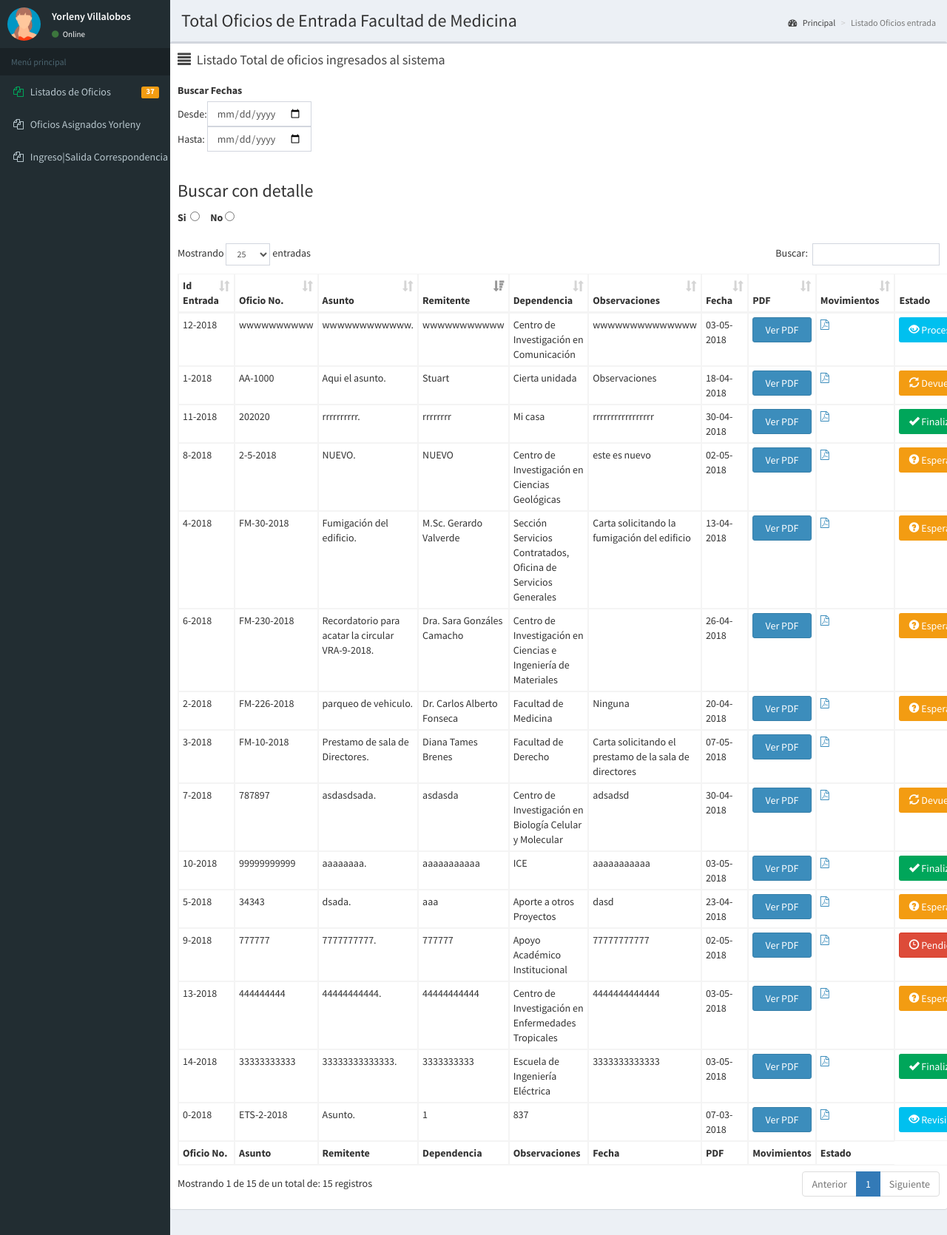
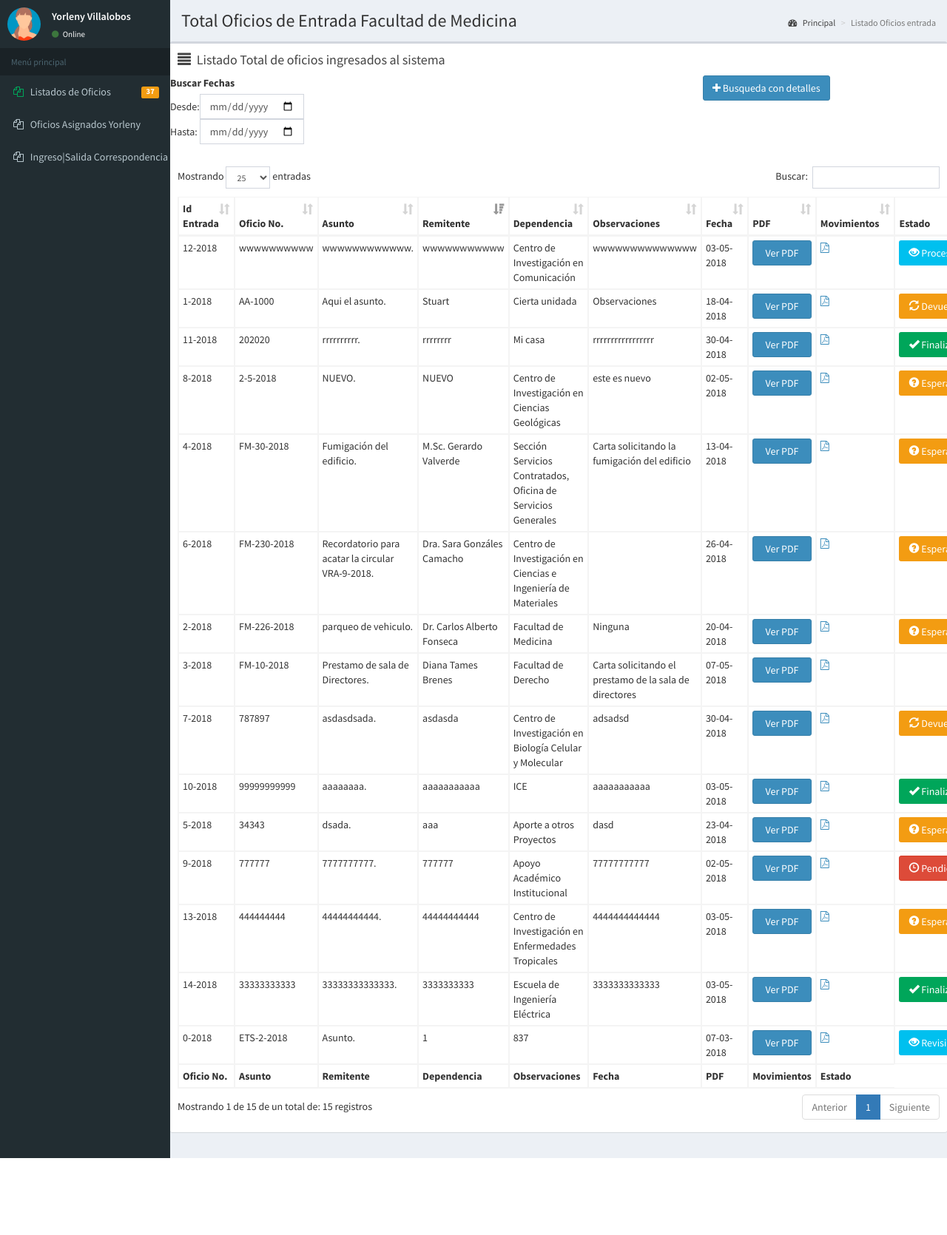
Before and after one commit to jstuartp/correspondencia, a PHP site: page /listado_total_oficios_entrada.php in a window 1280 px wide. Shown: the part 50-1720 px from the top of the page at 74% size. After the commit the page ends 1616 px from the top, so only its background shows below. Run offline with PHP 8.4, Linux system fonts and the light colour scheme; a user stored in the database is signed in; data comes from the database, SQL or seed files in the repository; some libraries are stand-ins or nearby versions.

Commit message:
Trabajo del 24 de mayo

```diff
--- a/listado_total_oficios_entrada.php
+++ b/listado_total_oficios_entrada.php
@@ -142,9 +142,8 @@ $usuario_autorizado_ver = GetSQLValueString(obtenerUsuarioAutorizadoVer($_SESSIO
 
                    ?>
                 </div><!-- /.box-header -->
-
-
-                <div class="box-body">
+                <div class="row">
+                <div class="col-md-8" >
                   <label for="">Buscar Fechas </label>
                     <table>
                         <tbody>
@@ -158,16 +157,16 @@ $usuario_autorizado_ver = GetSQLValueString(obtenerUsuarioAutorizadoVer($_SESSIO
                             </tr>
                         </tbody>
                     </table>  <br>
+                    </div>
+                    <div class="col-md-4">
+                        <a class="btn btn-primary " href="listado_total_oficios_entradaDetalles.php" id="detalle" ><i class="fa fa-plus"></i> Busqueda con detalles</a>
 
-                    <h3>Buscar con detalle</h3>
-                    <div>
-
-
-                        <label for="radio1">Si</label> &nbsp;<input type="radio" class="radio_control" name="busco" id="busco_true" value="true" >&nbsp;&nbsp;&nbsp;&nbsp;
-                        <label for="radio2">No</label>&nbsp;<input type="radio" class="radio_control" name="busco" id="busco_false" value="false"  >
                     </div>
 
                     <br>
+                </div>
+                <div class="box-body">
+
                   <table id="example2" class="table table-bordered table-hover table-condensed">
                     <thead>
                       <tr>
@@ -418,18 +417,6 @@ $usuario_autorizado_ver = GetSQLValueString(obtenerUsuarioAutorizadoVer($_SESSIO
     <!-- page script -->
     <script >
 
-
-
-//if($('input[name="busco"]:checked').val()=== 'true'){
-  //      busco();
-    //    }else{
-   //         fecha();
-      //  }
-
-
-
- //   function fecha(){
-
   table = $('#example2').DataTable({
    "paging": true,
           "lengthChange": true,
@@ -479,92 +466,7 @@ $('.date-range-filter').change( function() {
 } );
 
 </script>
-<script>
-/*
-$('.radio_control').change( function() {
-   // alert("flag6 to draw");
-if($('input[name="busco"]:checked').val()=== 'true'){
-        location.href="listado_total_oficios_entrada.php?b=1";
-        }else{
-            location.href="listado_total_oficios_entrada.php?b=2";
-        }
-//                        location.reload();
 
-} );
-
-function busco (){
-
-  table = $('#example2').DataTable({
-   "paging": true,
-          "lengthChange": true,
-          "searching": true,
-          "ordering": true,
-          "info": true,
-          "autoWidth": false,
-          "order": [[ 0, "desc" ]], // orden de los resultados primero columna 0 los IN y luego por año columna 3
-          "order": [[ 3, "desc" ]]
-})
-
-
-$('#example2 tfoot th').each( function () {
-        var title = $(this).text();
-        $(this).html( '<input type="text" placeholder="Buscar '+title+'" />' );
-    } );
-
-  //   DataTable;
-  //  var table = $('#example2').DataTable();
-
-    // Apply the search
-    table.columns().every( function () {
-        var that = this;
-
-
-        $( 'input', this.footer() ).on( 'keyup change', function () {
-            if ( that.search() !== this.value ) {
-                that
-                    .search( this.value )
-                    .draw();
-            }
-        } );
-    } );
-
-}
-
-/*
-initComplete: function ()
-{
-  var r = $('#example2 tfoot tr');
-  r.find('th').each(function(){
-    $(this).css('padding', 8);
-  });
-  $('#example2 thead').append(r);
-  $('#search_0').css('text-align', 'center');
-},*/
-
-/*
- $('#example2 thead th').each( function () {
-        var title = $('#example tfoot th').eq( $(this).index() ).text();
-        $(this).html( '&amp;lt;input type=&amp;quot;text&amp;quot; placeholder=&amp;quot;Buscar '+title+'&amp;quot; /&amp;gt;' );
-    } );
-
-    // DataTable
-    var table = $('#example2').DataTable();
-
-    // Apply the search
-    table.columns().eq( 0 ).each( function ( colIdx ) {
-        $( 'input', table.column( colIdx ).header() ).on( 'keyup change', function () {
-            table
-                .column( colIdx )
-                .search( this.value )
-                .draw();
-        } );
-    } );
-} );
- */
-
-
-
-    </script>
 
     <script>
 
```
